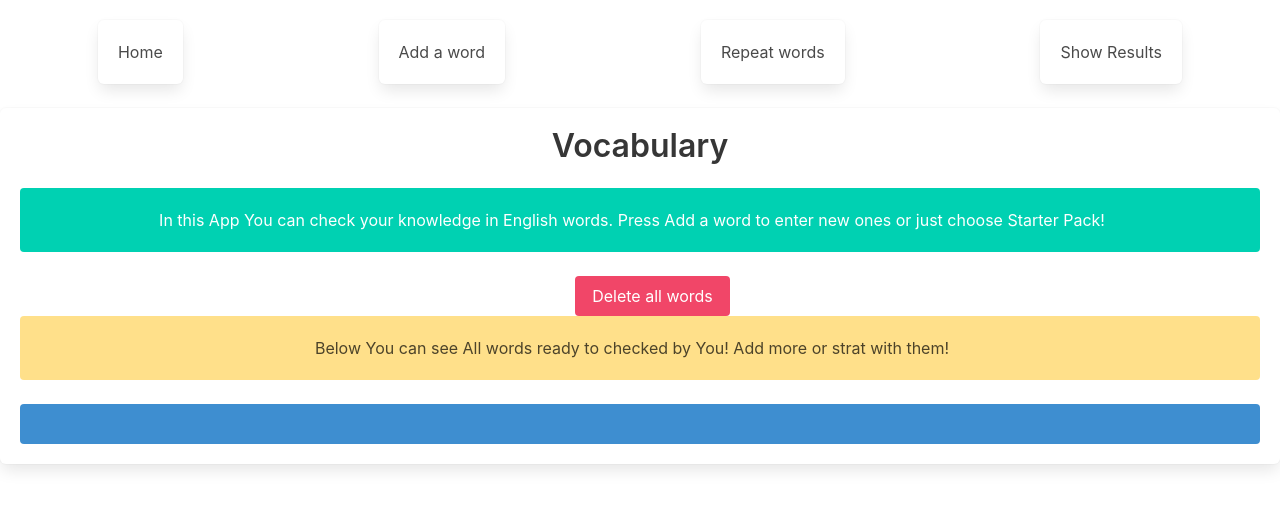
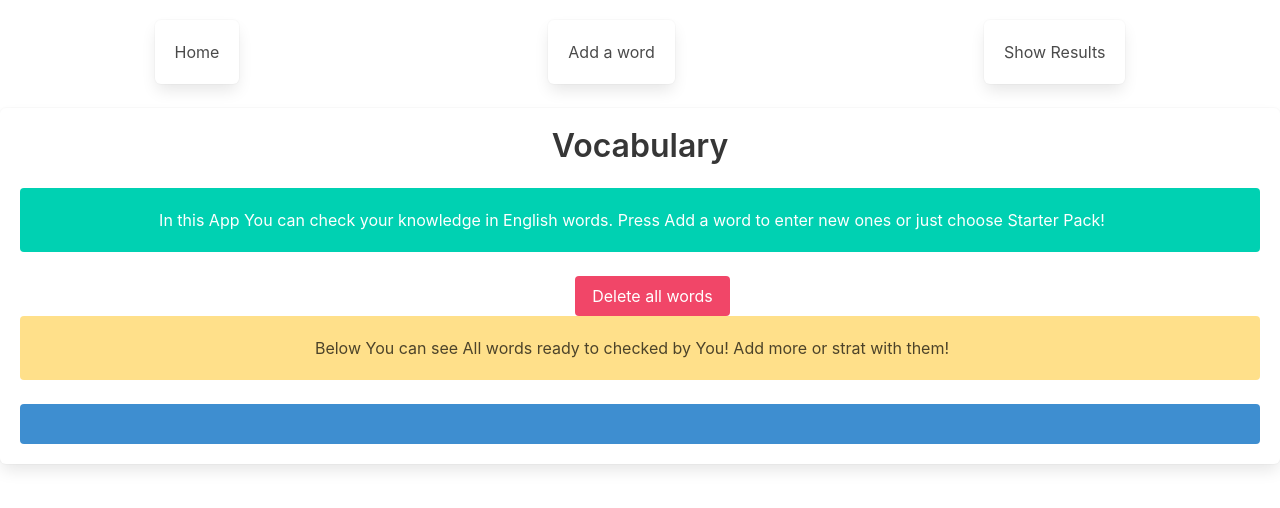
Before and after one commit to Samaev/react_vocabulary_game, a React (Create React App) app: page / in a window 1280 px wide. Shown: the top 508 px of the page. Built offline with nearby package versions, Linux system fonts and the light colour scheme.

Commit message:
button handled

```diff
--- a/src/App.tsx
+++ b/src/App.tsx
@@ -28,9 +28,9 @@ function App() {
         <Link className="box" to="/addword">
           Add a word
         </Link>
-        <Link className="box" to="/test" onClick={handleWordsToCheck}>
+        {words.length ? <Link className="box" to="/test" onClick={handleWordsToCheck}>
           Repeat words
-        </Link>
+        </Link> : null}
         <Link className="box" to="/results">
           Show Results
         </Link>
```
